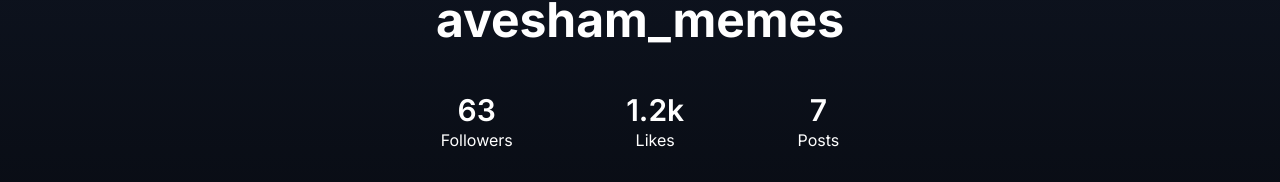
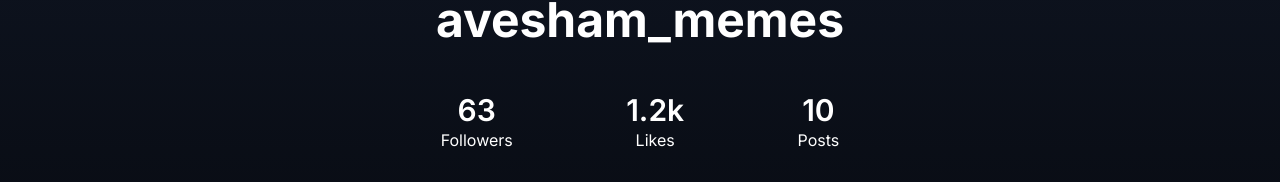
Before and after one commit to Raghuvaranlokati/meme, a Next.js app: page / in a window 1280 px wide. Shown: the part 260-442 px from the top of the page. Built offline with nearby package versions, Linux system fonts and the light colour scheme.

Commit message:
Update page.js

```diff
--- a/app/page.js
+++ b/app/page.js
@@ -36,7 +36,7 @@ const useCountUp = (end, duration) => {
 export default function Home() {
   const followers = useCountUp(63, 2000); // Adjust the numbers as needed
   const likes = useCountUp(1200, 4000);
-  const posts = useCountUp(7, 2000);
+  const posts = useCountUp(10, 2000);
 
   // Function to handle clicking on a meme (redirecting to Instagram)
   const handleClickMeme = () => {
```
